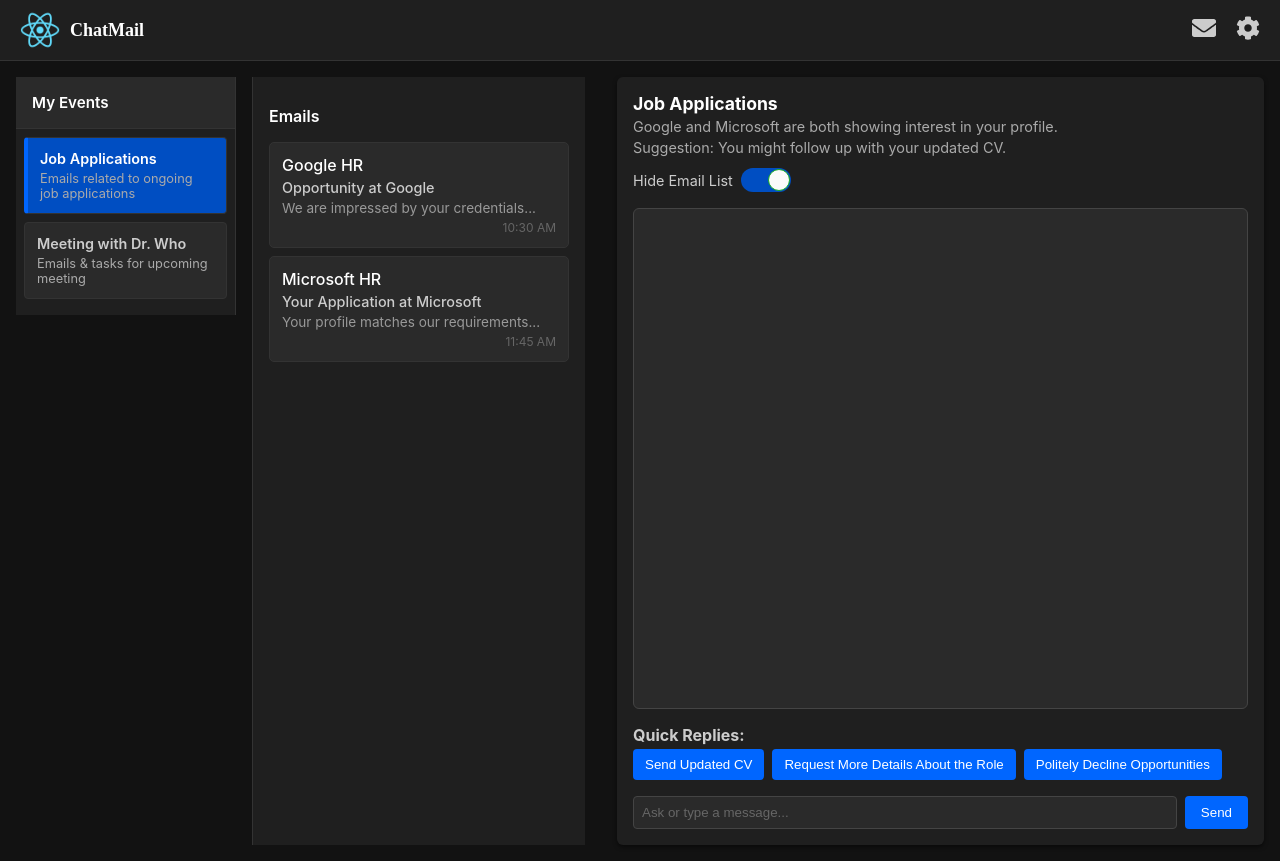
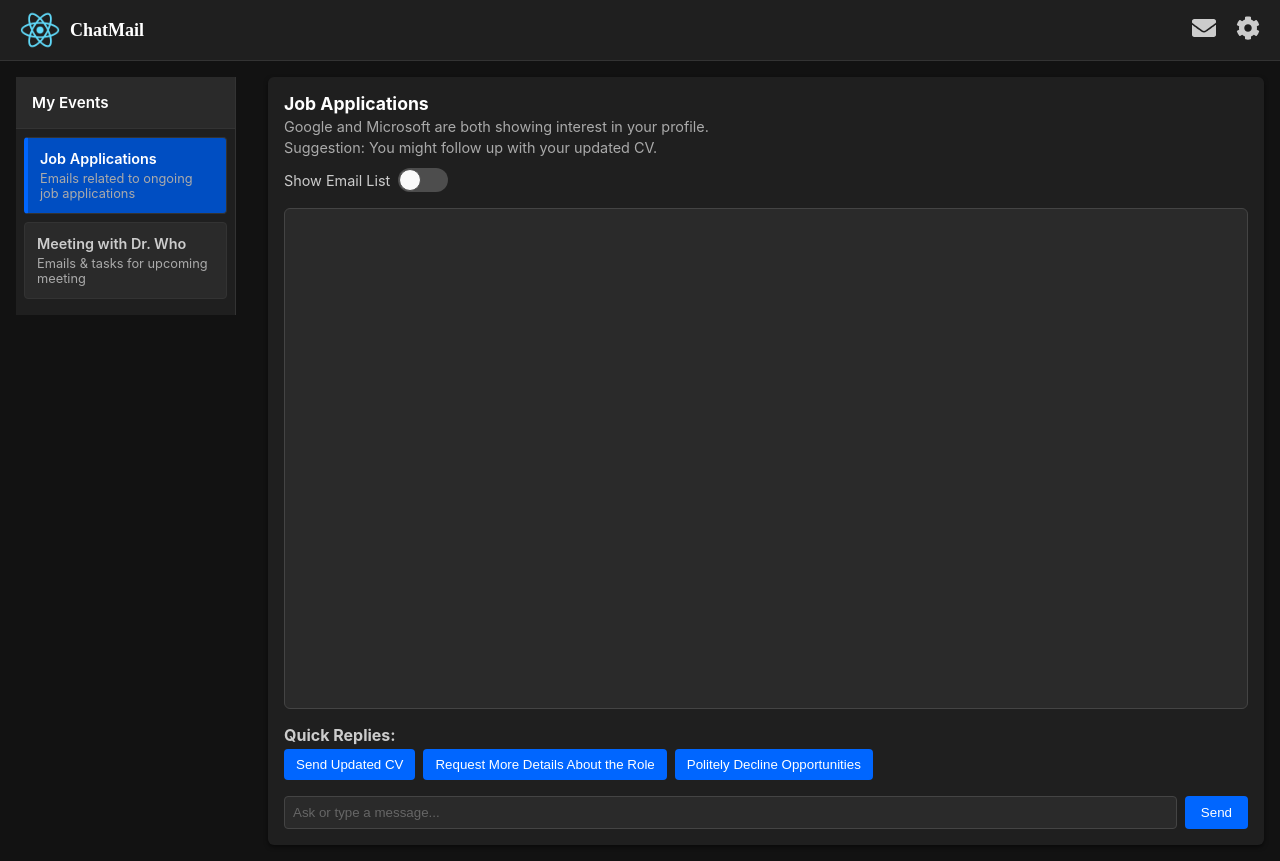
Before and after one commit to Henry8772/Chatmail, a React (Create React App) app in the folder chat-ui/: page / in a window 1280 px wide. Built offline with nearby package versions, Linux system fonts and the light colour scheme.

Commit message:
close email list by default

```diff
--- a/chat-ui/src/App.js
+++ b/chat-ui/src/App.js
@@ -102,7 +102,7 @@
   const eventQuickReplies = generateQuickRepliesForEvent(currentEvent);
 
   // 8. NEW: Control visibility of the EmailList
-  const [showEmailList, setShowEmailList] = useState(true);
+  const [showEmailList, setShowEmailList] = useState(false);
   const toggleEmailList = () => setShowEmailList((prev) => !prev);
 
   return (
```
